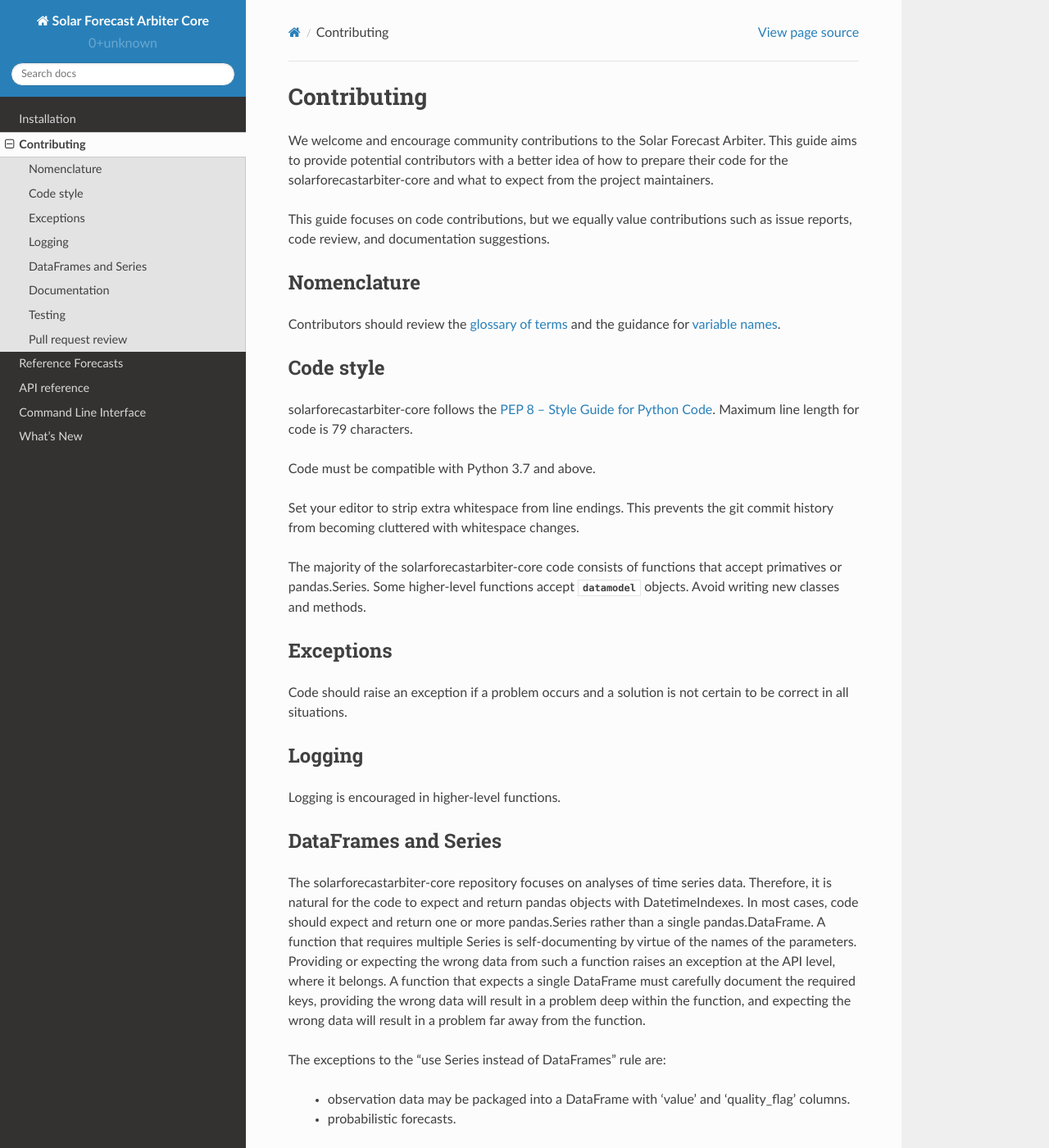
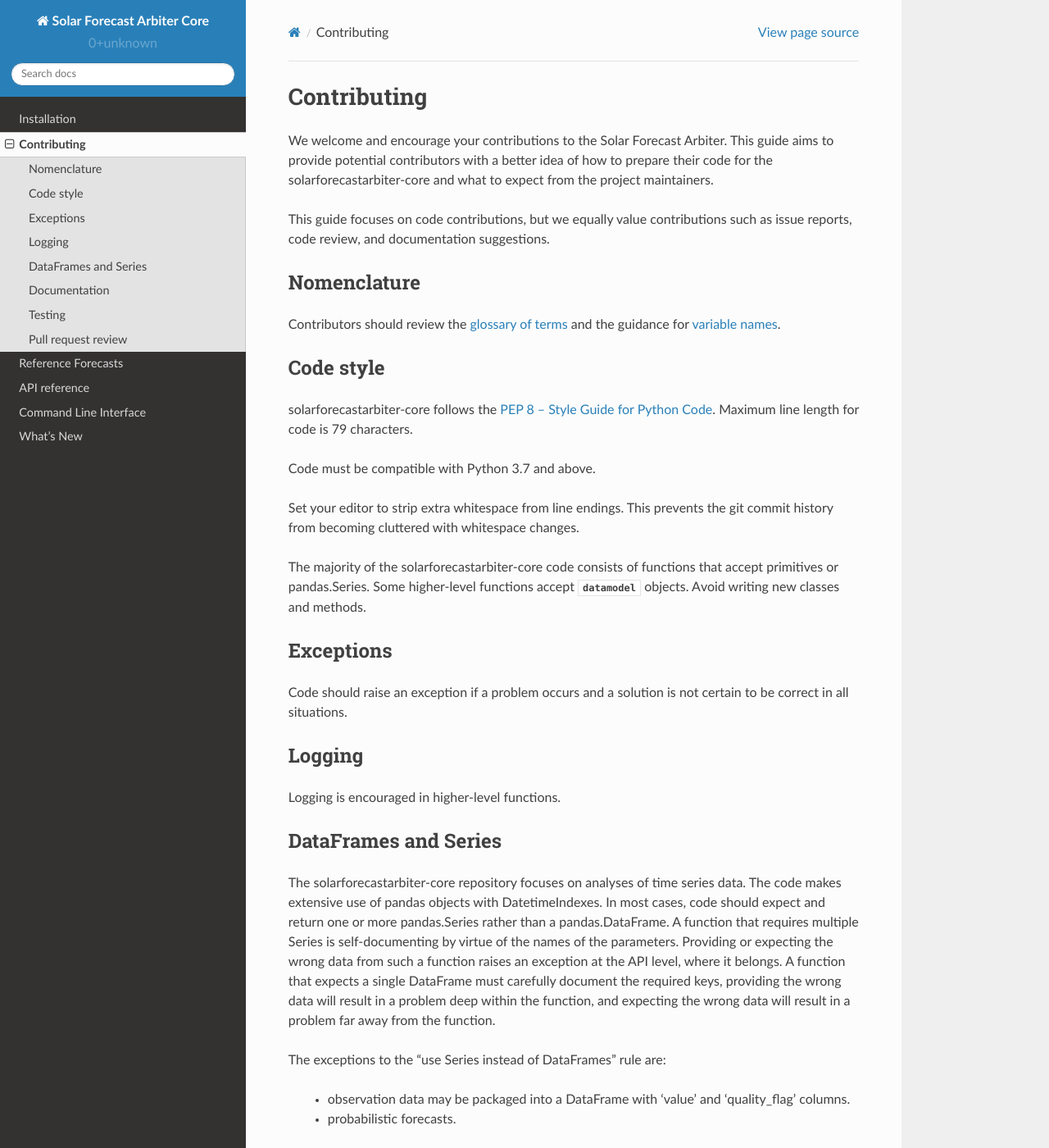
Before and after one commit to SolarArbiter/solarforecastarbiter-core, a Sphinx documentation site: the page built from docs/source/contributing.rst, in a window 1280 px wide and 1400 px high. Shown: the whole window at 82% size. Built offline with Sphinx 7.4.7 and the Read the Docs theme 2.0.0, drawn with Linux system fonts in a browser that asks for light colours; some of the changed text lies outside the part shown.

Commit message:
address comments

```diff
--- a/docs/source/contributing.rst
+++ b/docs/source/contributing.rst
@@ -3,7 +3,7 @@
 Contributing
 ============
 
-We welcome and encourage community contributions to the Solar Forecast
+We welcome and encourage your contributions to the Solar Forecast
 Arbiter. This guide aims to provide potential contributors with a better
 idea of how to prepare their code for the solarforecastarbiter-core and
 what to expect from the project maintainers.
@@ -33,7 +33,7 @@
 changes.
 
 The majority of the solarforecastarbiter-core code consists of
-functions that accept primatives or pandas.Series. Some higher-level
+functions that accept primitives or pandas.Series. Some higher-level
 functions accept :py:mod:`~solarforecastarbiter.datamodel` objects.
 Avoid writing new classes and methods.
 
@@ -52,9 +52,9 @@
 ---------------------
 
 The solarforecastarbiter-core repository focuses on analyses of time
-series data. Therefore, it is natural for the code to expect and return
+series data. The code makes extensive use of
 pandas objects with DatetimeIndexes. In most cases, code should expect
-and return one or more pandas.Series rather than a single
+and return one or more pandas.Series rather than a
 pandas.DataFrame. A function that requires multiple Series is
 self-documenting by virtue of the names of the parameters. Providing or
 expecting the wrong data from such a function raises an exception at the
@@ -90,13 +90,14 @@
 
 A pull request will automatically run the tests for you. However, it is
 typically more efficient to run and debug the tests in your own local
-environment.
+environment. See :ref:`installation` for instructions to set up and use
+an environment.
 
 To run the tests locally, install the ``test`` dependencies specified in the
 `setup.py <https://github.com/SolarArbiter/solarforecastarbiter-core/blob/master/setup.py>`_
 file. The unit tests may be run using::
 
-``pytest solarforecastarbiter``
+  pytest solarforecastarbiter
 
 Pull request review
 -------------------
```
